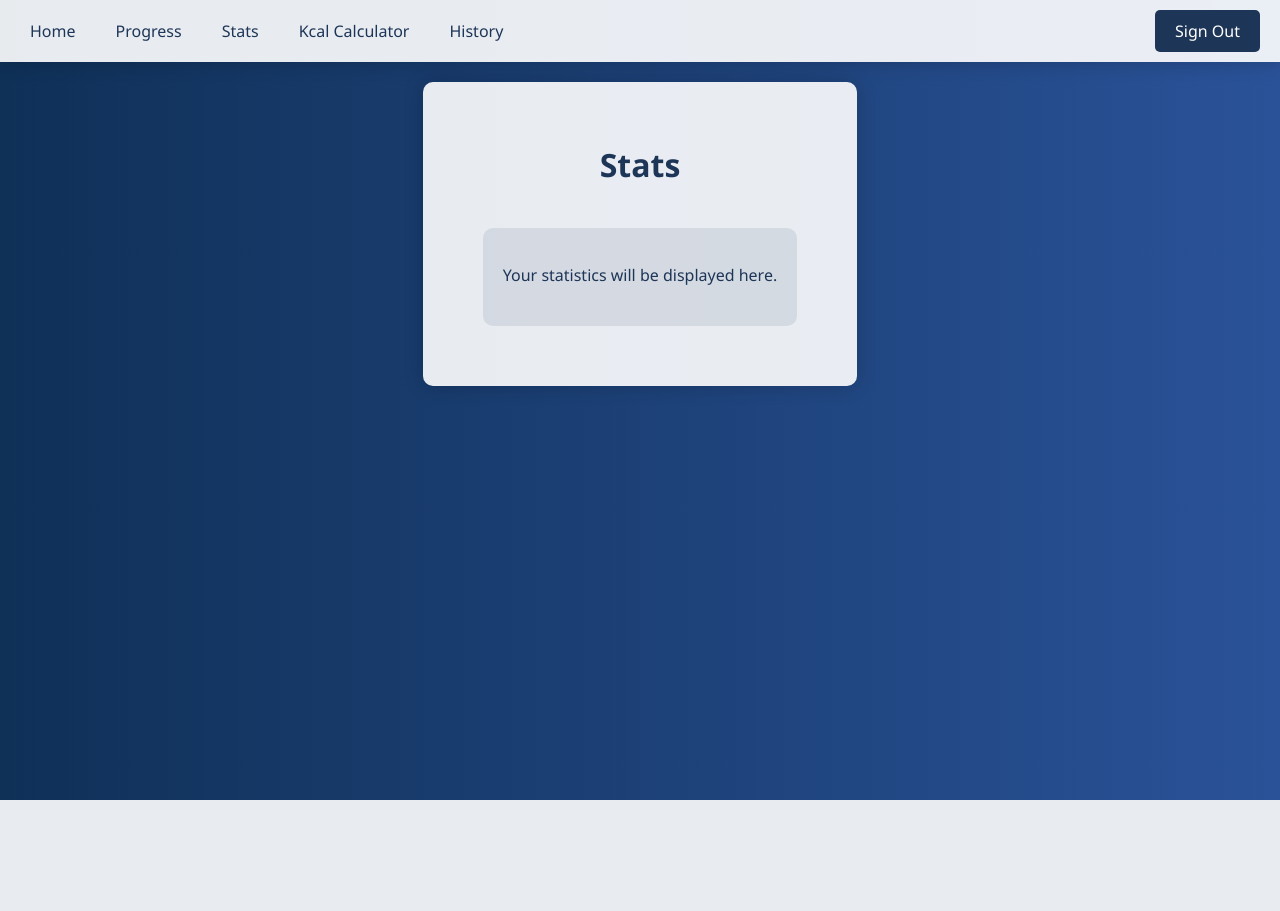
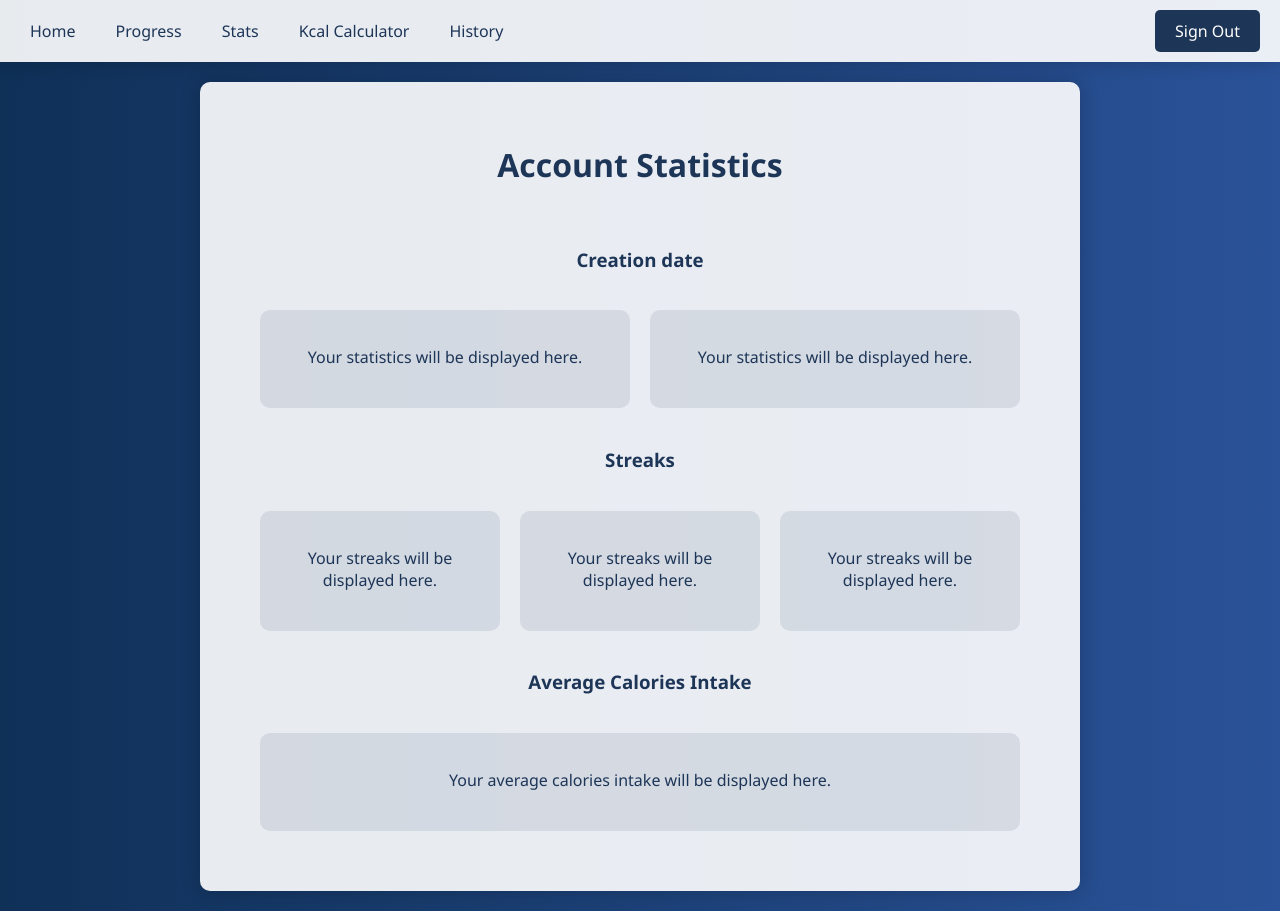
Before and after one commit to MaksHofman/kcal_counter_page, a Flask app: page /stats in a window 1280 px wide. Before the commit the page ends 800 px from the top, so only its background shows below. Run offline with Flask 3, Linux system fonts and the light colour scheme.

Commit message:
Task 27: Update html and css

```diff
--- a/static/style_stats.css
+++ b/static/style_stats.css
@@ -4,11 +4,10 @@ body {
     background: linear-gradient(to right, #0f3057, #2a5298);
     color: #fff;
     margin: 0;
-    padding: 0;
     display: flex;
     flex-direction: column;
     align-items: center;
-    height: 100vh;
+    min-height: 100vh;
 }
 
 /* Navbar styles */
@@ -61,16 +60,29 @@ body {
 
 /* Container styles */
 .container {
-    max-width: 600px;
+    max-width: 800px;
     padding: 40px;
     background: rgba(255, 255, 255, 0.9);
     border-radius: 10px;
     box-shadow: 0 0 20px rgba(0, 0, 0, 0.2);
     text-align: center;
     margin-top: 20px;
+    margin-bottom: 20px; /* Added margin-bottom to ensure it doesn't touch the bottom */
+    flex: 1; /* Flex item to take available space */
+}
+
+.holder {
+    display: flex;
+    flex-wrap: wrap;
+    justify-content: space-around;
+    gap: 20px; /* Using gap to create space between items */
 }
 
 h1 {
+    color: #1d3557;
+}
+
+h3 {
     color: #1d3557;
 }
 
@@ -84,12 +96,17 @@ p {
     background: transparent;
     padding: 20px;
     border-radius: 10px;
+    display: flex;
+    flex-direction: column;
+    gap: 20px; /* Adding gap for spacing */
 }
 
 .stats-content {
+    min-width: 20ch;
     padding: 20px;
     background: rgba(29, 53, 87, 0.1);
     border-radius: 10px;
+    flex: 1; /* Allowing items to grow equally */
 }
 
 /* Responsive design */
@@ -119,4 +136,8 @@ p {
     .content {
         padding: 10px;
     }
+
+    .holder {
+        flex-direction: column;
+    }
 }
--- a/templates/stats.html
+++ b/templates/stats.html
@@ -20,11 +20,40 @@
     </div>
 </div>
 <div class="container">
-    <h1>Stats</h1>
+    <h1>Account Statistics</h1>
     <div class="content">
-        <div class="stats-content">
-            <!-- Your stats content goes here -->
-            <p>Your statistics will be displayed here.</p>
+        <h3>Creation date</h3>
+        <div class="holder">
+            <div class="stats-content">
+                <!-- Your stats content goes here -->
+                <p>Your statistics will be displayed here.</p>
+            </div>
+            <div class="stats-content">
+                <!-- Your stats content goes here -->
+                <p>Your statistics will be displayed here.</p>
+            </div>
+        </div>
+        <h3>Streaks</h3>
+        <div class="holder">
+            <div class="stats-content">
+                <!-- Your stats content goes here -->
+                <p>Your streaks will be displayed here.</p>
+            </div>
+            <div class="stats-content">
+                <!-- Your stats content goes here -->
+                <p>Your streaks will be displayed here.</p>
+            </div>
+            <div class="stats-content">
+                <!-- Your stats content goes here -->
+                <p>Your streaks will be displayed here.</p>
+            </div>
+        </div>
+        <h3>Average Calories Intake</h3>
+        <div class="holder">
+            <div class="stats-content">
+                <!-- Your stats content goes here -->
+                <p>Your average calories intake will be displayed here.</p>
+            </div>
         </div>
     </div>
 </div>
```
